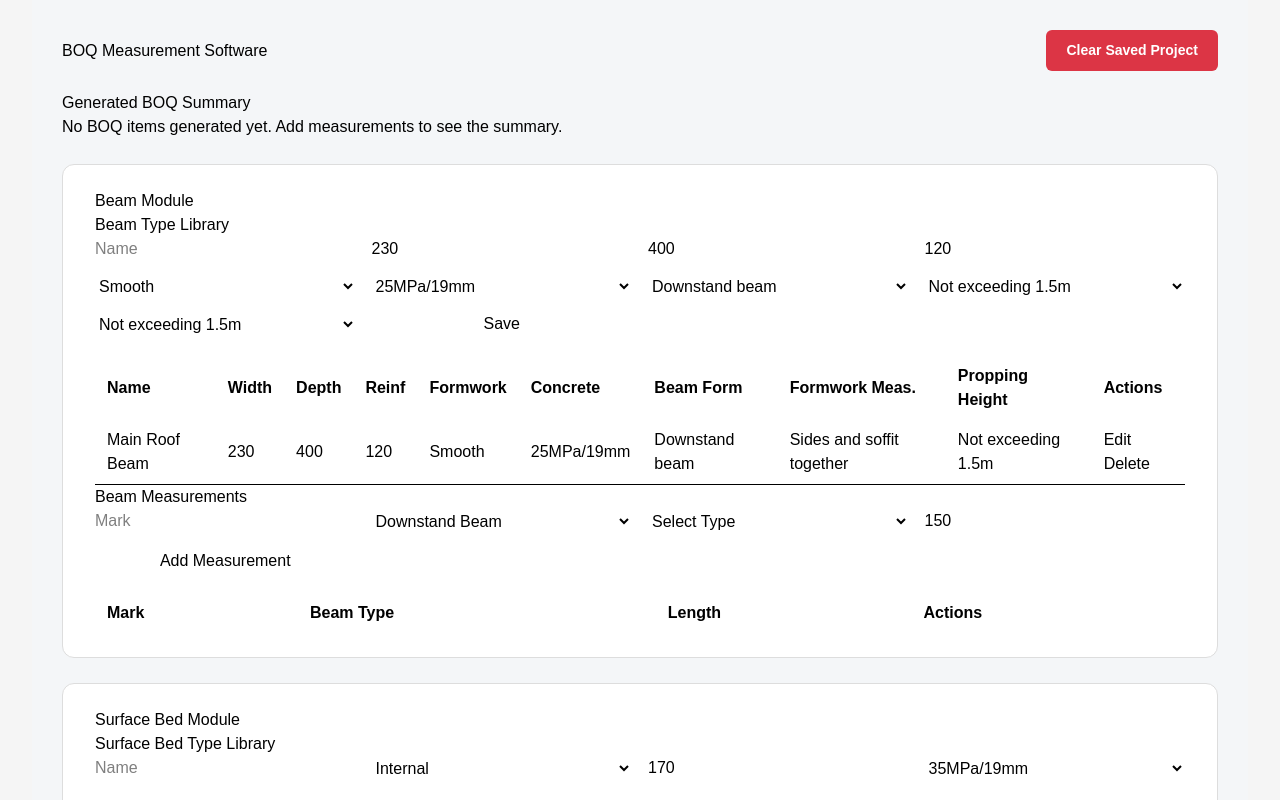
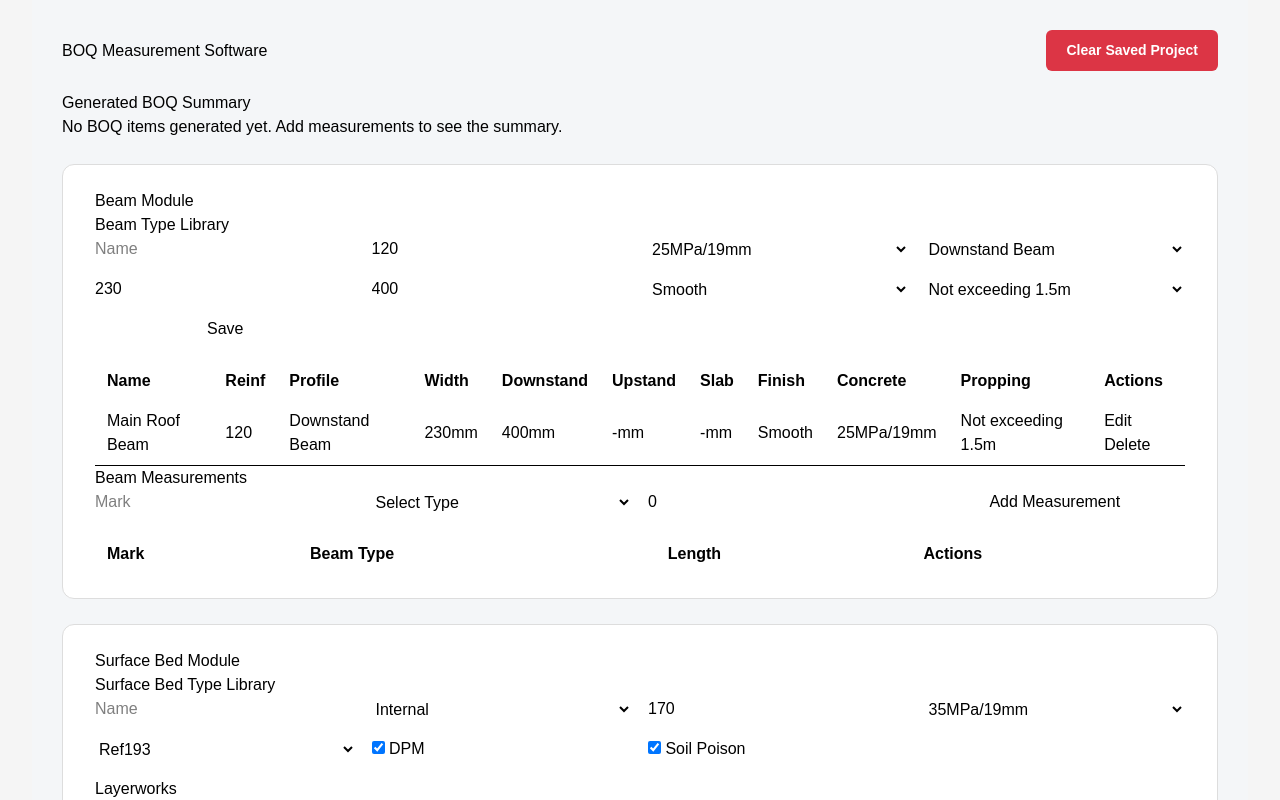
Before and after one commit to randeree14-wq/boq-software, a Next.js app: page / in a window 1280 px wide. Shown: the top 800 px of the page. Built offline with nearby package versions, Linux system fonts and the light colour scheme.

Commit message:
Work completed for today

```diff
--- a/components/BeamModule.tsx
+++ b/components/BeamModule.tsx
@@ -1,6 +1,11 @@
 "use client";
 
-import type { BeamType, BeamMeasurement, BeamFormType, FormworkMeasurement, ProppingHeightBand } from "@/types/boq";
+import type {
+  BeamType,
+  BeamMeasurement,
+  BeamProfileType,
+  ProppingHeightBand
+} from "@/types/boq";
 
 interface BeamModuleProps {
   beamTypes: BeamType[];
@@ -97,38 +102,105 @@ const BeamModule = ({
 
   const { cardStyle, formGridStyle, tableStyle, thStyle, tdStyle } = styles;
 
+  // Determine if formwork is applicable
+  const profileType = newBeam.beamProfileType || "Downstand Beam";
+  const showFormwork = profileType !== "Integrated Beam / No Separate Beam Formwork";
+  const showPropping = showFormwork;
+
   return (
     <div style={cardStyle}>
       <h1>Beam Module</h1>
       <h2>Beam Type Library</h2>
       <div style={formGridStyle}>
+        {/* Name */}
         <input placeholder="Name" value={newBeam.name} onChange={(e) => updateBeam({ name: e.target.value })} />
-        <input type="number" placeholder="Width mm" value={newBeam.width} onChange={(e) => updateBeam({ width: Number(e.target.value) })} />
-        <input type="number" placeholder="Depth mm" value={newBeam.depth} onChange={(e) => updateBeam({ depth: Number(e.target.value) })} />
+
+        {/* Reinforcement */}
         <input type="number" placeholder="Reinf kg/m³" value={newBeam.reinfKg} onChange={(e) => updateBeam({ reinfKg: Number(e.target.value) })} />
-        <select value={newBeam.formworkFinish} onChange={(e) => updateBeam({ formworkFinish: e.target.value })}>
-          <option>Smooth</option><option>Rough</option><option>Special</option>
+
+        {/* Concrete Class */}
+        <select value={newBeam.concreteClass} onChange={(e) => updateBeam({ concreteClass: e.target.value })}>
+          <option>25MPa/19mm</option>
+          <option>30MPa/19mm</option>
+          <option>35MPa/19mm</option>
         </select>
-        <select value={newBeam.concreteClass} onChange={(e) => updateBeam({ concreteClass: e.target.value })}>
-          <option>25MPa/19mm</option><option>30MPa/19mm</option><option>35MPa/19mm</option>
+
+        {/* Beam Profile Type */}
+        <select
+          value={profileType}
+          onChange={(e) => updateBeam({ beamProfileType: e.target.value as BeamProfileType })}
+        >
+          <option value="Downstand Beam">Downstand Beam</option>
+          <option value="Upstand Beam">Upstand Beam</option>
+          <option value="Perimeter Beam (Downstand Only)">Perimeter Beam (Downstand Only)</option>
+          <option value="Perimeter Beam (Downstand + Upstand)">Perimeter Beam (Downstand + Upstand)</option>
+          <option value="Combined Downstand / Inverted Beam">Combined Downstand / Inverted Beam</option>
+          <option value="Integrated Beam / No Separate Beam Formwork">Integrated Beam / No Separate Beam Formwork</option>
         </select>
-        <select value={newBeam.beamFormType || "Downstand beam"} onChange={(e) => updateBeam({ beamFormType: e.target.value as BeamFormType })}>
-          <option value="Downstand beam">Downstand beam</option>
-          <option value="Perimeter downstand beam">Perimeter downstand beam</option>
-          <option value="Upstand beam">Upstand beam</option>
-          <option value="Integrated slab beam / no beam formwork">Integrated slab beam / no beam formwork</option>
+
+        {/* Beam Width */}
+        <input
+          type="number"
+          placeholder="Beam Width (mm)"
+          value={newBeam.beamWidthMm || 230}
+          onChange={(e) => updateBeam({ beamWidthMm: Number(e.target.value) })}
+        />
+
+        {/* Downstand Depth (conditional) */}
+        {(profileType === "Downstand Beam" ||
+          profileType === "Perimeter Beam (Downstand Only)" ||
+          profileType === "Perimeter Beam (Downstand + Upstand)" ||
+          profileType === "Combined Downstand / Inverted Beam") && (
+          <input
+            type="number"
+            placeholder="Downstand Depth (mm)"
+            value={newBeam.downstandDepthMm || 400}
+            onChange={(e) => updateBeam({ downstandDepthMm: Number(e.target.value) })}
+          />
+        )}
+
+        {/* Upstand Height (conditional) */}
+        {(profileType === "Upstand Beam" ||
+          profileType === "Perimeter Beam (Downstand + Upstand)" ||
+          profileType === "Combined Downstand / Inverted Beam") && (
+          <input
+            type="number"
+            placeholder="Upstand Height (mm)"
+            value={newBeam.upstandHeightMm || 0}
+            onChange={(e) => updateBeam({ upstandHeightMm: Number(e.target.value) })}
+          />
+        )}
+
+        {/* Slab Thickness (only for Combined) */}
+        {profileType === "Combined Downstand / Inverted Beam" && (
+          <input
+            type="number"
+            placeholder="Slab Thickness (mm)"
+            value={newBeam.slabThicknessMm || 150}
+            onChange={(e) => updateBeam({ slabThicknessMm: Number(e.target.value) })}
+          />
+        )}
+
+        {/* Formwork Finish */}
+        {showFormwork && (
+          <select value={newBeam.formworkFinish || "Smooth"} onChange={(e) => updateBeam({ formworkFinish: e.target.value })}>
+            <option>Smooth</option>
+            <option>Rough</option>
+            <option>Special</option>
           </select>
-{/* Propping Height Band */}
-{newBeam.beamFormType !== "Integrated slab beam / no beam formwork" && newBeam.formworkMeasurement !== "None" && (
+        )}
+
+        {/* Propping Height (only if formwork applies) */}
+        {showPropping && (
           <>
             <select
               value={newBeam.proppingHeightBand || "Not exceeding 1.5m"}
               onChange={(e) => updateBeam({ proppingHeightBand: e.target.value as ProppingHeightBand })}
             >
               <option value="Not exceeding 1.5m">Not exceeding 1.5m</option>
-      <option value="exceeding 1.5m and not exceeding 3.5m">Exceeding 1.5m and not exceeding 3.5m</option>
-      <option value="exceeding 3.5m and not exceeding 5.0m">Exceeding 3.5m and not exceeding 5.0m</option>
-      <option value="exceeding 5.0m and not exceeding 6.5m">Exceeding 5.0m and not exceeding 6.5m</option>
+              <option value="Exceeding 1.5m and not exceeding 3.5m">Exceeding 1.5m and not exceeding 3.5m</option>
+              <option value="Exceeding 3.5m and not exceeding 5.0m">Exceeding 3.5m and not exceeding 5.0m</option>
+              <option value="Exceeding 5.0m and not exceeding 6.5m">Exceeding 5.0m and not exceeding 6.5m</option>
               <option value="Custom">Custom</option>
             </select>
 
@@ -141,45 +213,39 @@ const BeamModule = ({
             )}
           </>
         )}
-        {newBeam.beamFormType !== "Integrated slab beam / no beam formwork" && newBeam.formworkMeasurement !== "None" && (
-          <>
-            <select value={newBeam.proppingHeightBand || "Not exceeding 1.5m"} onChange={(e) => updateBeam({ proppingHeightBand: e.target.value as ProppingHeightBand })}>
-              <option value="Not exceeding 1.5m">Not exceeding 1.5m</option>
-              <option value="exceeding 1.5m and not exceeding 3.5m">Exceeding 1.5m and not exceeding 3.5m</option>
-              <option value="exceeding 3.5m and not exceeding 5.0m">Exceeding 3.5m and not exceeding 5.0m</option>
-              <option value="exceeding 5.0m and not exceeding 6.5m">Exceeding 5.0m and not exceeding 6.5m</option>
-              <option value="Custom">Custom</option>
-            </select>
-            {newBeam.proppingHeightBand === "Custom" && (
-              <input placeholder="Custom propping height description"
-              value={newBeam.customProppingHeightDescription || ""}
-              onChange={(e) => updateBeam({ customProppingHeightDescription: e.target.value })} />
-            )}
-          </>
-        )}
+
         <button onClick={saveBeamType}>{editingBeamId !== null ? "Update" : "Save"}</button>
       </div>
 
+      {/* Type Table */}
       <table style={tableStyle} border={1} cellPadding={8}>
         <thead>
           <tr>
-            <th style={thStyle}>Name</th><th style={thStyle}>Width</th><th style={thStyle}>Depth</th>
-            <th style={thStyle}>Reinf</th><th style={thStyle}>Formwork</th><th style={thStyle}>Concrete</th>
-            <th style={thStyle}>Beam Form</th><th style={thStyle}>Formwork Meas.</th>
-            <th style={thStyle}>Propping Height</th><th style={thStyle}>Actions</th>
+            <th style={thStyle}>Name</th>
+            <th style={thStyle}>Reinf</th>
+            <th style={thStyle}>Profile</th>
+            <th style={thStyle}>Width</th>
+            <th style={thStyle}>Downstand</th>
+            <th style={thStyle}>Upstand</th>
+            <th style={thStyle}>Slab</th>
+            <th style={thStyle}>Finish</th>
+            <th style={thStyle}>Concrete</th>
+            <th style={thStyle}>Propping</th>
+            <th style={thStyle}>Actions</th>
           </tr>
         </thead>
         <tbody>
           {beamTypes.map((beam) => (
             <tr key={beam.id}>
               <td style={tdStyle}>{beam.name}</td>
-              <td style={tdStyle}>{beam.width}</td>
-              <td style={tdStyle}>{beam.depth}</td>
               <td style={tdStyle}>{beam.reinfKg}</td>
+              <td style={tdStyle}>{beam.beamProfileType || "Downstand Beam"}</td>
+              <td style={tdStyle}>{beam.beamWidthMm || beam.width || 230}mm</td>
+              <td style={tdStyle}>{beam.downstandDepthMm || beam.depth || 400}mm</td>
+              <td style={tdStyle}>{beam.upstandHeightMm || "-"}mm</td>
+              <td style={tdStyle}>{beam.slabThicknessMm || "-"}mm</td>
               <td style={tdStyle}>{beam.formworkFinish}</td>
               <td style={tdStyle}>{beam.concreteClass}</td>
-              <td style={tdStyle}>{beam.beamFormType || "Downstand beam"}</td>
-              <td style={tdStyle}>{beam.formworkMeasurement || "Sides and soffit together"}</td>
               <td style={tdStyle}>{beam.proppingHeightBand === "Custom" ? beam.customProppingHeightDescription || "Custom" : beam.proppingHeightBand || "Not exceeding 1.5m"}</td>
               <td style={tdStyle}>
                 <button onClick={() => editBeamType(beam.id)}>Edit</button>
@@ -194,31 +260,11 @@ const BeamModule = ({
       <h2>Beam Measurements</h2>
       <div style={formGridStyle}>
         <input placeholder="Mark" value={newBeamMeas.mark} onChange={(e) => updateBeamMeas({ mark: e.target.value })} />
-
-        <select
-  value={newBeam.beamProfileType || "Downstand Beam"}
-  onChange={(e) => updateBeam({ beamProfileType: e.target.value as BeamProfileType })}
->
-  <option value="Downstand Beam">Downstand Beam</option>
-  <option value="Upstand Beam">Upstand Beam</option>
-  <option value="Perimeter Beam (Downstand Only)">Perimeter Beam (Downstand Only)</option>
-  <option value="Perimeter Beam (Downstand + Upstand)">Perimeter Beam (Downstand + Upstand)</option>
-  <option value="Combined Downstand / Inverted Beam">Combined Downstand / Inverted Beam</option> {/* NEW */}
-  <option value="Integrated Beam / No Separate Beam Formwork">Integrated Beam / No Separate Beam Formwork</option>
-</select>
-
         <select value={newBeamMeas.beamTypeId} onChange={(e) => updateBeamMeas({ beamTypeId: Number(e.target.value) })}>
-
-
           <option value={0}>Select Type</option>
           {beamTypes.map((b) => <option key={b.id} value={b.id}>{b.name}</option>)}
         </select>
-        <input
-        type="number"
-        placeholder="Slab Thickness (mm)"
-        value={newBeam.slabThicknessMm || 150}
-        onChange={(e) => updateBeam({ slabThicknessMm: Number(e.target.value) })}
-        />
+        <input type="number" placeholder="Length (m)" value={newBeamMeas.length} onChange={(e) => updateBeamMeas({ length: Number(e.target.value) })} />
         <button onClick={saveBeamMeasurement}>
           {editingBeamMeasurementId !== null ? "Update Measurement" : "Add Measurement"}
         </button>
```
Lines whose indentation alone changed are shown as unchanged.
